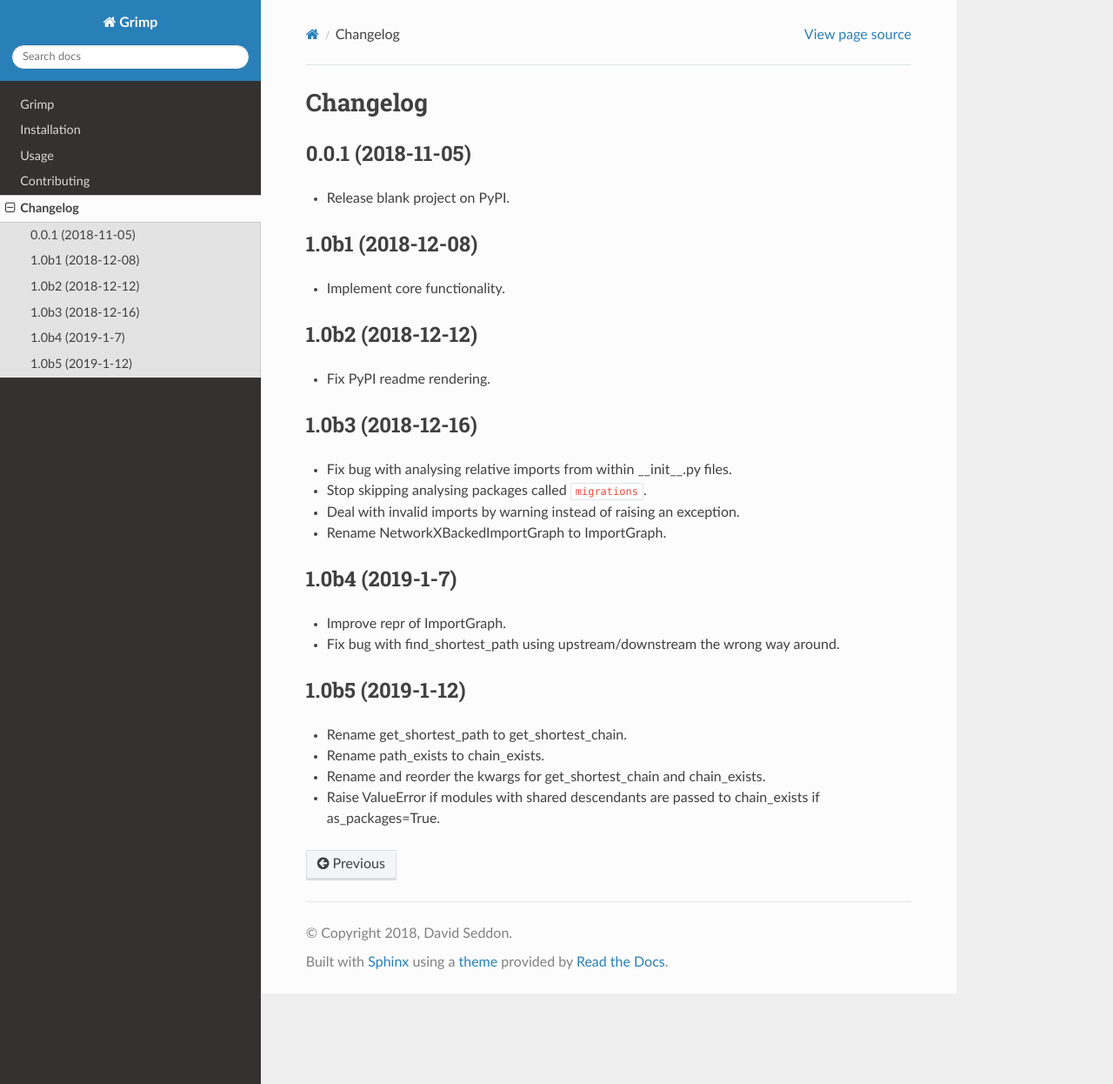
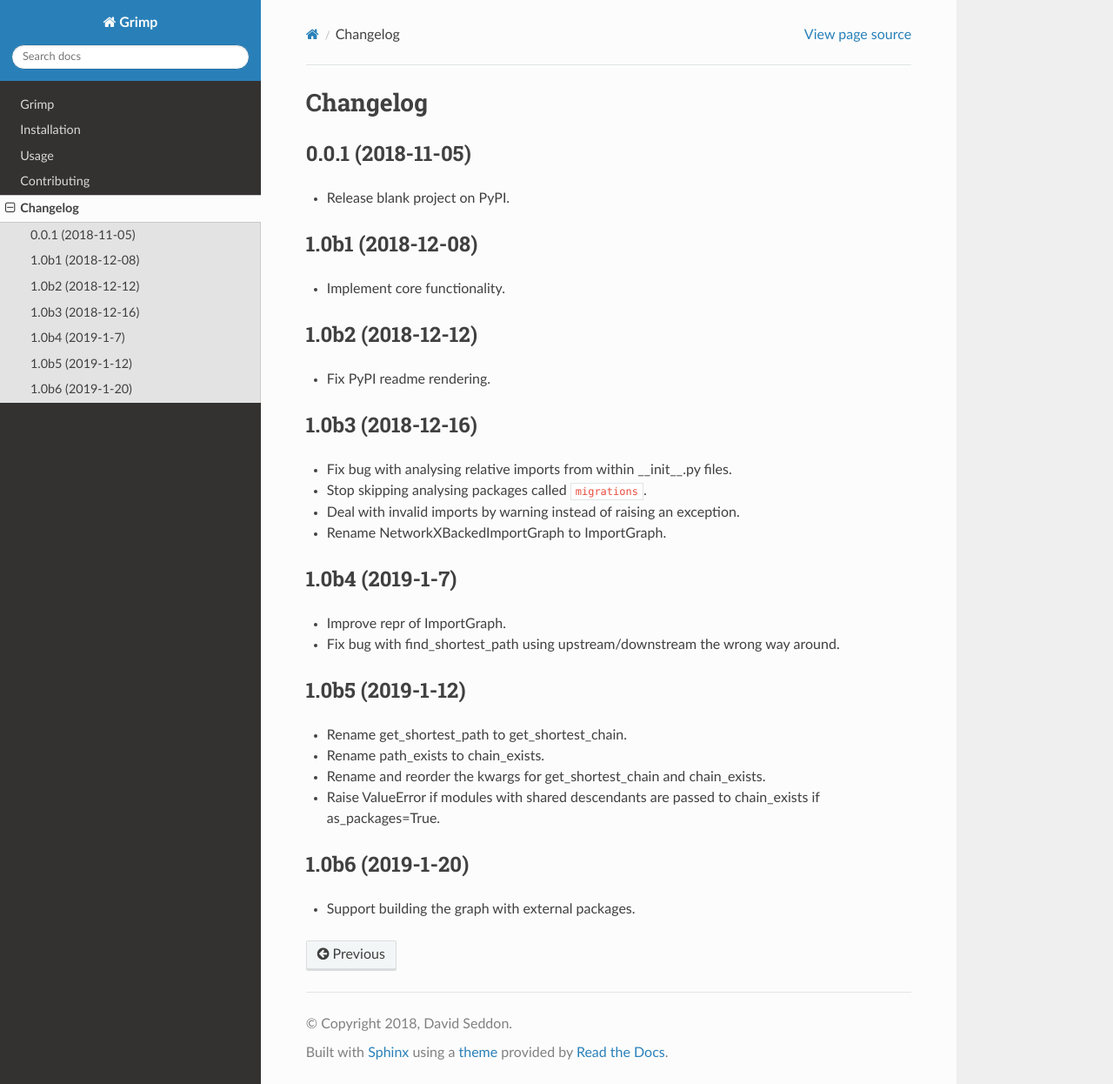
Before and after one commit to seddonym/grimp, a Sphinx documentation site: the page built from docs/changelog.rst, in a window 1280 px wide and 1246 px high. Shown: the whole window at 87% size. Built offline with Sphinx 7.4.7 and the Read the Docs theme 2.0.0, drawn with Linux system fonts in a browser that asks for light colours.

Commit message:
Release v1.0b6

```diff
--- a/CHANGELOG.rst
+++ b/CHANGELOG.rst
@@ -37,3 +37,7 @@ Changelog
 * Rename path_exists to chain_exists.
 * Rename and reorder the kwargs for get_shortest_chain and chain_exists.
 * Raise ValueError if modules with shared descendants are passed to chain_exists if as_packages=True.
+
+1.0b6 (2019-1-20)
+-----------------
+* Support building the graph with external packages.
--- a/docs/conf.py
+++ b/docs/conf.py
@@ -26,7 +26,7 @@ author = 'David Seddon'
 # The short X.Y version
 version = ''
 # The full version, including alpha/beta/rc tags
-release = '1.0b5'
+release = '1.0b6'
 
 
 # -- General configuration ---------------------------------------------------
--- a/setup.py
+++ b/setup.py
@@ -21,7 +21,7 @@ def read(*names, **kwargs):
 
 setup(
     name='grimp',
-    version='1.0b5',
+    version='1.0b6',
     license='BSD 2-Clause License',
     description="Builds a graph of a Python project's internal and external dependencies.",
     long_description=read('README.rst'),
--- a/src/grimp/__init__.py
+++ b/src/grimp/__init__.py
@@ -1,4 +1,4 @@
-__version__ = '1.0b5'
+__version__ = '1.0b6ZZ'
 
 from .domain.valueobjects import Module, DirectImport  # noqa: F401
 from .main import build_graph  # noqa: F401
```
